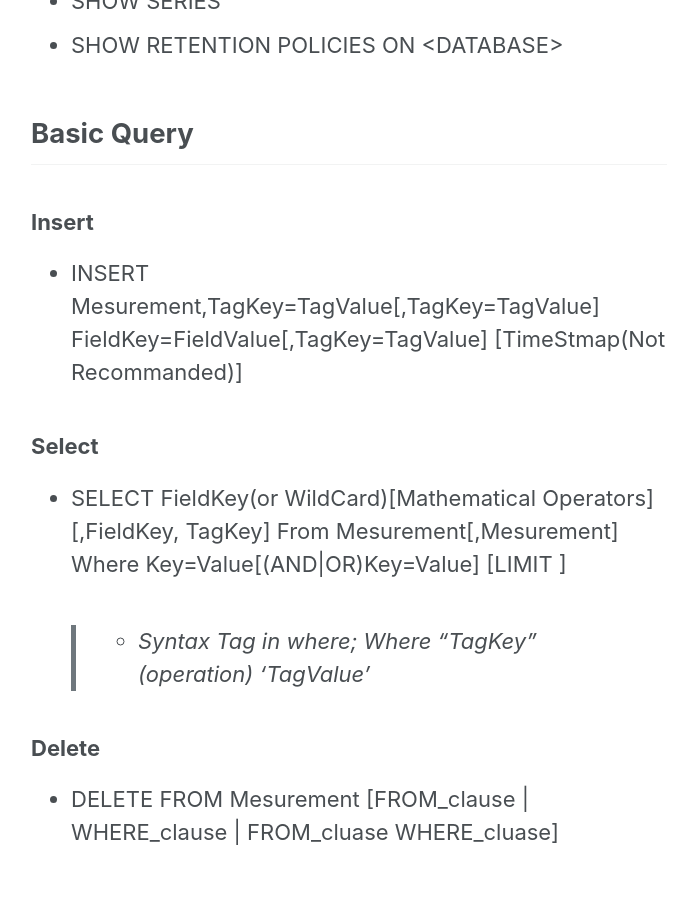
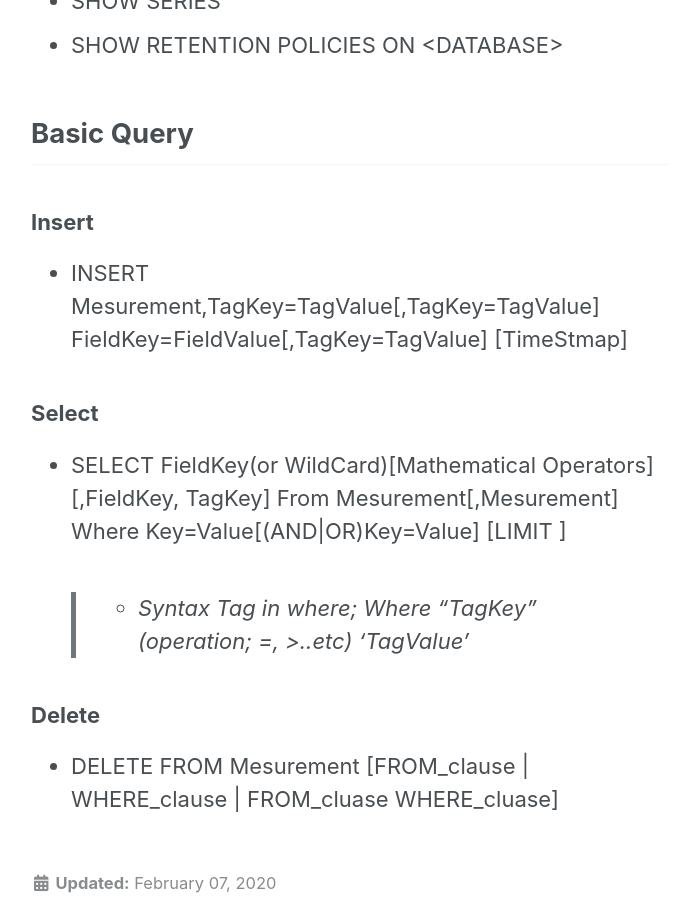
Before and after one commit to tech-vcanus/tech-vcanus.github.io, a Jekyll site: the page built from _posts/2020-02-07-Influxdb-basic.md, in a window 1280 px wide and 900 px high, scrolled down 3624 px. Shown: the whole window, without its empty margins (291-987 px from the left). Built offline with Jekyll 4.4.1, drawn with Linux system fonts in a browser that asks for light colours; cached includes are drawn as plain includes; nearby versions of some CDN libraries; some of the changed text lies outside the part shown.

Commit message:
Update 2020-02-07-Influxdb-basic.md

```diff
--- a/_posts/2020-02-07-Influxdb-basic.md
+++ b/_posts/2020-02-07-Influxdb-basic.md
@@ -91,11 +91,11 @@
 ## Basic Query
 
 ### Insert
-- INSERT Mesurement,TagKey=TagValue[,TagKey=TagValue] FieldKey=FieldValue[,TagKey=TagValue] [TimeStmap(Not Recommanded)]
+- INSERT Mesurement,TagKey=TagValue[,TagKey=TagValue] FieldKey=FieldValue[,TagKey=TagValue] [TimeStmap]
 
 ### Select
 - SELECT FieldKey(or WildCard)[Mathematical Operators][,FieldKey, TagKey] From Mesurement[,Mesurement] Where Key=Value[(AND\|OR)Key=Value] [LIMIT ]
-> - Syntax Tag in where; Where "TagKey" (operation) 'TagValue'
+> - Syntax Tag in where; Where "TagKey" (operation; =, >..etc) 'TagValue'
 
 ### Delete
 - DELETE FROM Mesurement [FROM_clause \| WHERE_clause \| FROM_cluase WHERE_cluase]
```
Also changed, not shown: other parts of _posts/2020-02-07-Influxdb-basic.md (+1 -1 lines).
